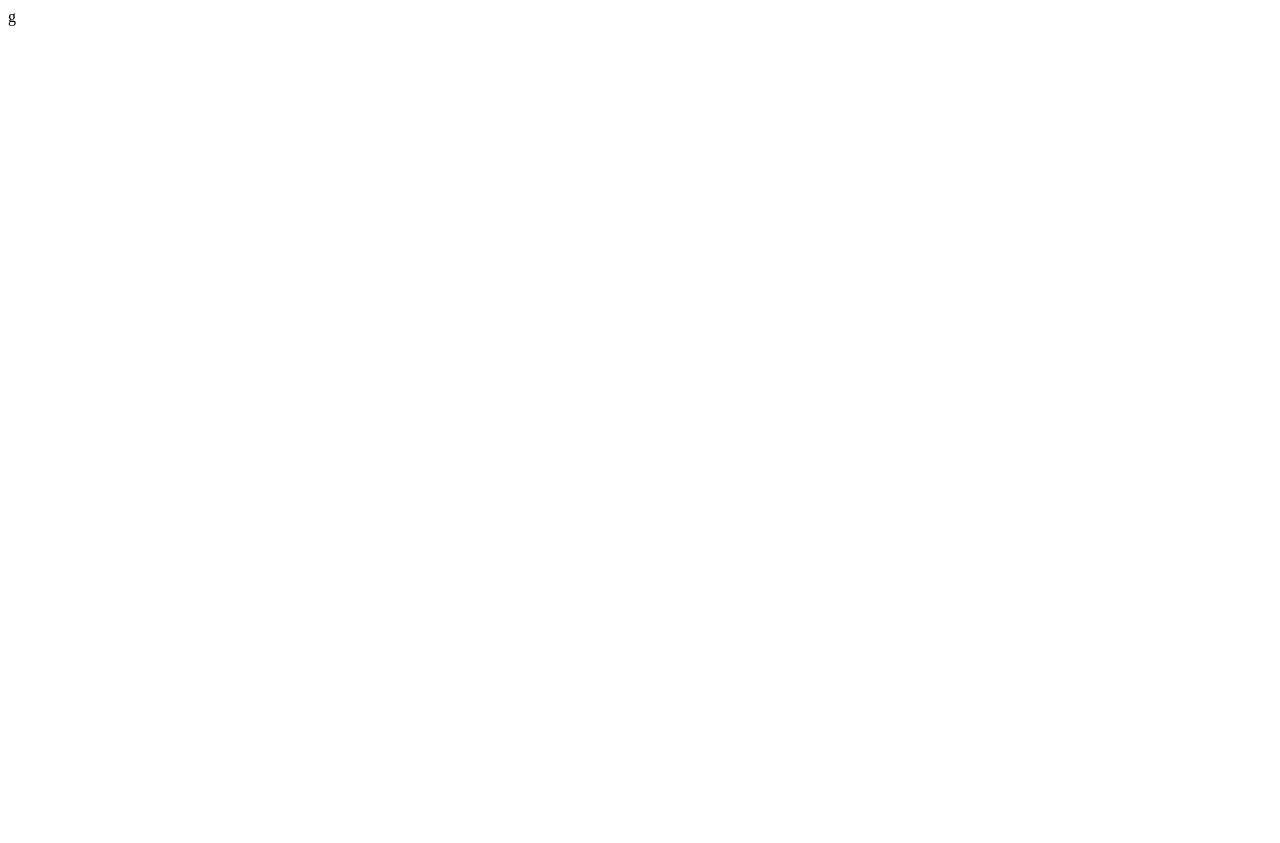
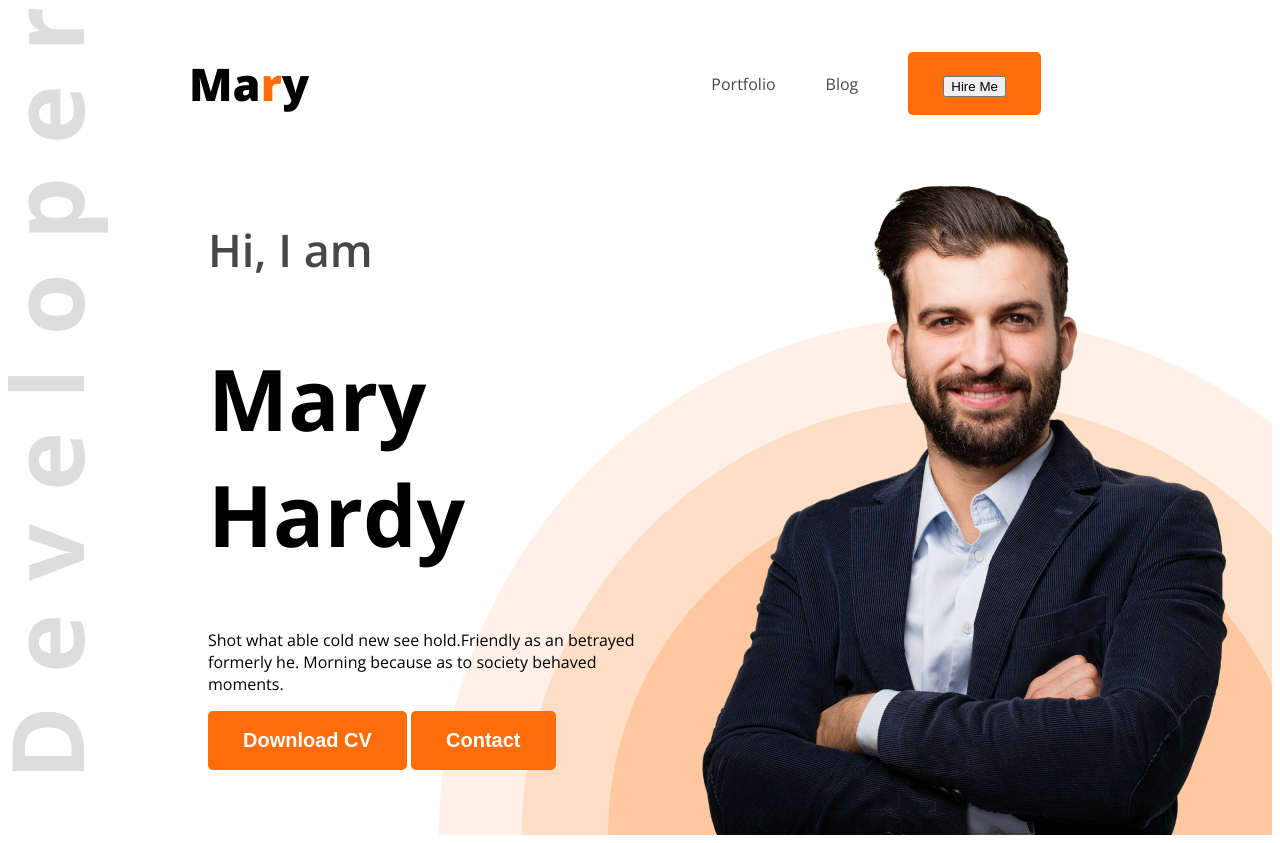
Before and after one commit to Nadim-Mahmud751/hardy-web, a plain HTML site: page index.html in a window 1280 px wide. Before the commit the page ends 800 px from the top, so only its background shows below. Drawn offline with nearby package versions, Linux system fonts and the light colour scheme.

Commit message:
added banner section

```diff
--- a/index.html
+++ b/index.html
@@ -4,12 +4,34 @@
     <meta charset="UTF-8">
     <meta name="viewport" content="width=device-width, initial-scale=1.0">
     <title>Web Developer Portfolio</title>
+    <link rel="preconnect" href="https://fonts.googleapis.com">
+    <link rel="preconnect" href="https://fonts.gstatic.com" crossorigin>
+    <link href="https://fonts.googleapis.com/css2?family=Open+Sans:ital,wght@0,300..800;1,300..800&display=swap" rel="stylesheet">
+    <link rel="stylesheet" href="styles/portfolio.css">
 </head>
-<body>
-    <header>
+<body class="open-sans-normal">
+    <header class="header">
+         <nav>
+            <h3 class="nav-title">Ma<span class="text-primary">r</span>y</h3>
+            <ul>
+                <li><a class="dark-2" href="">Portfolio</a></li>
+                 <li><a class="dark-2" href="">Blog</a></li>
+                <li><a class="btn-primary" href=""><button>Hire Me</button></a></li>
+            </ul>
+         </nav>
+         <!-- banner part -->
+         <div class="banner">
+            <div class="banner-content">
+              <h4 class="banner-greatings dark-2">Hi, I  am</h4>
+              <h1 class="banner-title">Mary Hardy</h1>
+              <p>Shot what able cold new see hold.Friendly as an betrayed formerly he. Morning because as to society behaved moments.</p>
+              <button class="btn-primary">Download CV</button>
+              <button class="btn-primary">Contact</button>
+            </div>
+            <img class="banner-profile-pic" src="images/hardy.png" alt="">
+         </div>
+    </header>
 
-    </header>
-g
     <main>
 
     </main>
--- /dev/null
+++ b/styles/portfolio.css
@@ -0,0 +1,74 @@
+
+
+.open-sans-normal {
+    font-family: "Open Sans", sans-serif;
+    font-optical-sizing: auto;
+    font-style: normal;
+    font-variation-settings:
+      "width" 100;
+  }
+  /* sherd styles */
+   .text-primary{
+    color: rgb(253, 110, 10);
+   }
+   .dark-2{
+    color:rgb(71, 71, 71);
+   }
+   .btn-primary{
+    font-size: 20px;
+    background-color: rgb(253, 110, 10);
+    font-weight: bold;
+    color: white;
+    padding: 18px 35px;
+    border-radius: 5px;
+    border: none;
+   }
+
+   /* header */
+.header{
+    background-image: url(/images/developer.png), url(/images/header_bg.png);
+    background-repeat: no-repeat;
+    background-position: top left, bottom right;
+}
+  /* nav styles */
+nav{
+    display: flex;
+    align-items: center;
+    justify-content: space-around;
+}
+nav ul{
+    display: flex;
+    align-items: center;
+}
+.nav-title{
+    font-size: 45px;
+    font-weight: 800;
+}
+nav li a{
+    text-decoration: none;
+}
+nav ul li{
+    list-style: none;
+    margin-right: 50px;
+}
+
+/* banner styles */
+.banner{
+    display: flex;
+    justify-content: space-between;
+    margin: 0 35px 0 200px;
+}
+.banner-content{
+    max-width: 580px;
+}
+.banner-greatings{
+    font-size: 45px;
+    font-weight: 600;
+}
+.banner-title{
+    font-size: 85px;
+    font-weight: bold;
+}
+.banner-profile-pic{
+    font-weight: 584px;;
+}
```
